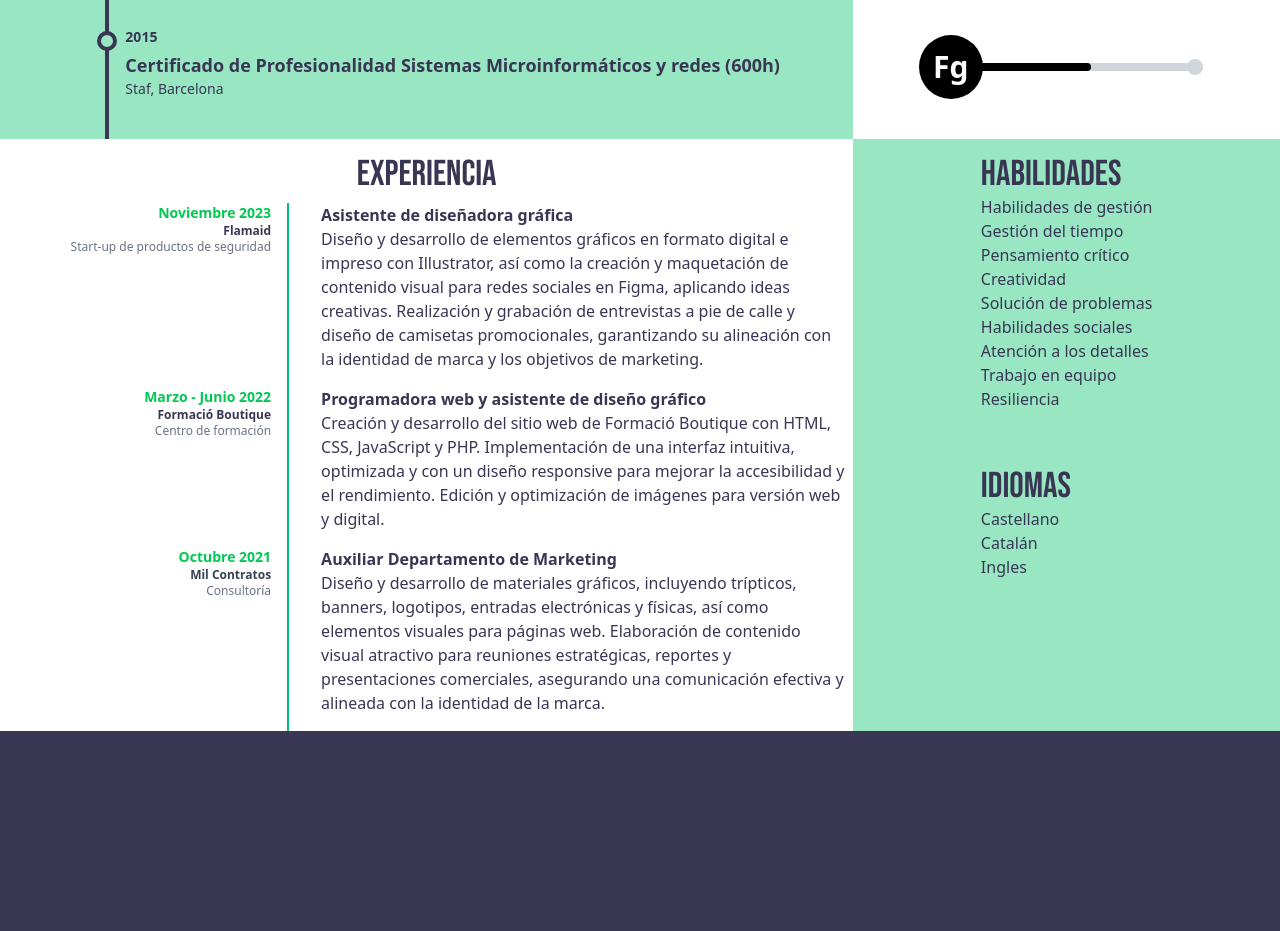
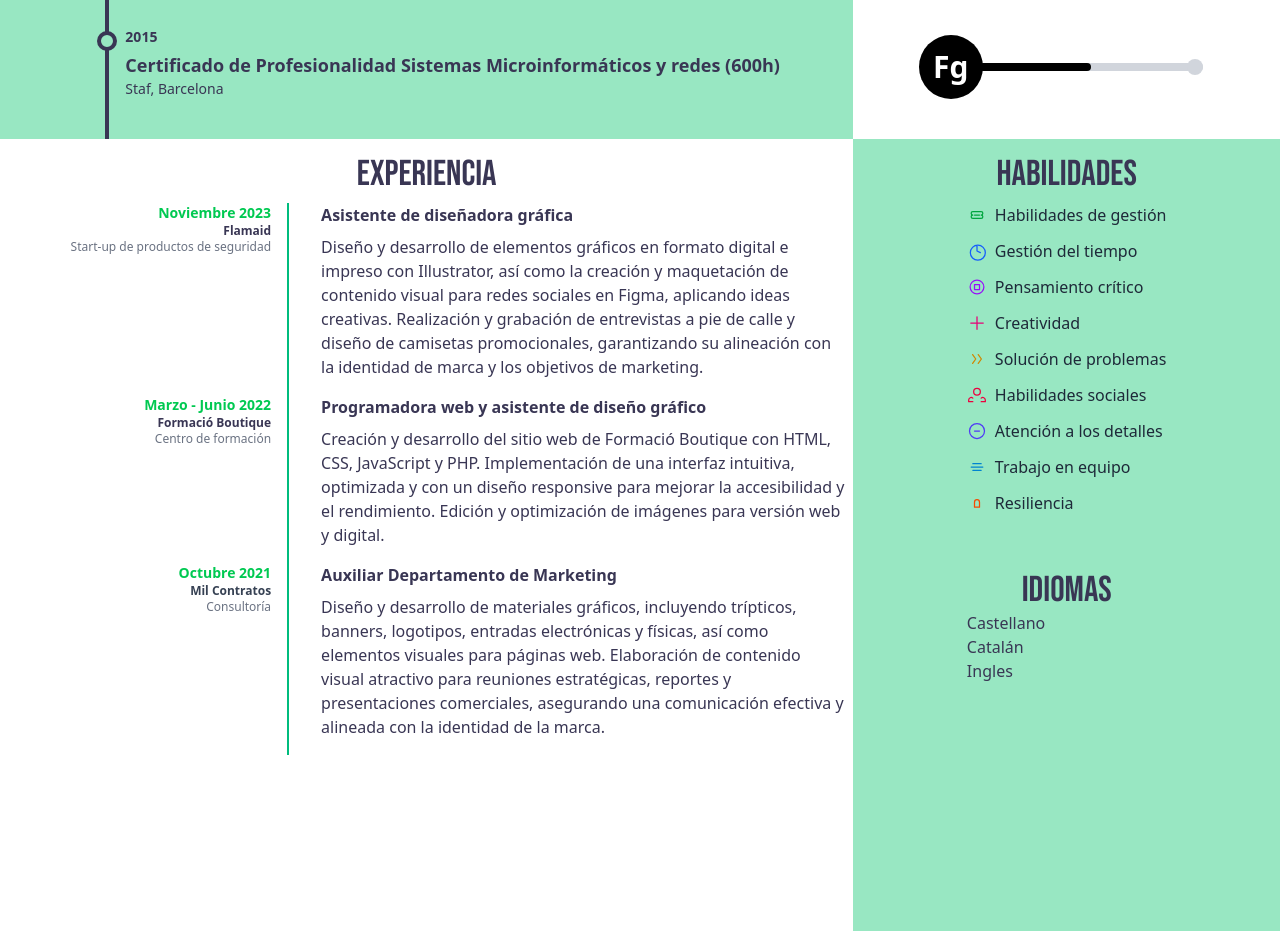
Before and after one commit to ldominguezz/personalproject, a website: page index.html in a window 1280 px wide. Shown: the part 1149-2080 px from the top of the page. Before the commit the page ends 1880 px from the top, so only its background shows below. Drawn offline with nearby package versions, Linux system fonts and the light colour scheme.

Commit message:
Añadido habilidades y idiomas

```diff
--- a/index.html
+++ b/index.html
@@ -15,16 +15,16 @@
     <h1 class="definition text-2xl font-bold font-display -rotate-10 md:text-7xl">Cristina <span
         class="m-4">Becerra</span></h1>
   </header>-->
-  <header
-    class="h-30 md:h-70 flex flex-row justify-around items-center text-secondary w-full relative">
-    <img src="./assets/desierto.webp" alt="" class="mask-b-from-85% mask-b-to-100% object-cover z-0 absolute inset-0 w-full h-full">
-    <span class="text-2xl md:text-7xl font-title z-10">Portfolio</span>
-    <h1 class="definition text-2xl font-bold font-display -rotate-10 md:text-7xl z-10">Cristina <span
+  <header class="h-30 md:h-70 flex flex-row justify-around items-center text-secondary w-full relative">
+    <img src="./assets/desierto.webp" alt=""
+      class="mask-b-from-85% mask-b-to-100% object-cover z-0 absolute inset-0 w-full h-full">
+    <span class="text-2xl md:text-7xl font-title z-0">Portfolio</span>
+    <h1 class="definition text-2xl font-bold font-display -rotate-10 md:text-7xl">Cristina <span
         class="m-4">Becerra</span></h1>
   </header>
   <main>
     <!--Presentación-->
-    <section class="grid grid-cols-1 md:grid-cols-2 gap-4 pt-2 md:pt-10 z-10">
+    <section class="grid grid-cols-1 md:grid-cols-2 gap-4 pt-2 md:pt-10">
       <div class="flex flex-col pt-2 md:pt-6">
         <h1 class="text-4xl uppercase font-title ml-18">
           <span class="">¡Hola! Soy</span>
@@ -159,7 +159,7 @@
             <p class="text-xs text-gray-500">Start-up de productos de seguridad</p>
           </div>
           <div class="col-span-2 border-l-2 border-emerald-500 pl-4 pb-4">
-            <p class="text-sm md:text-base font-bold pl-4 ">Asistente de diseñadora gráfica</p>
+            <p class="text-sm md:text-base font-bold pl-4 pb-2">Asistente de diseñadora gráfica</p>
             <p class="text-sm md:text-base text-primary pl-4">
               Diseño y desarrollo de elementos gráficos en formato digital e impreso con Illustrator, así como la
               creación y maquetación de contenido visual para redes sociales en Figma, aplicando ideas creativas.
@@ -176,7 +176,7 @@
             <p class="text-xs text-gray-500">Centro de formación</p>
           </div>
           <div class="col-span-2 border-l-2 border-emerald-500 pl-4">
-            <p class="text-sm md:text-base font-bold pl-4">Programadora web y asistente de diseño gráfico</p>
+            <p class="text-sm md:text-base font-bold pl-4 pb-2">Programadora web y asistente de diseño gráfico</p>
             <p class="text-sm md:text-base text-primary pl-4 pb-4">
               Creación y desarrollo del sitio web de Formació Boutique con HTML, CSS, JavaScript y PHP. Implementación
               de una interfaz intuitiva, optimizada y con un diseño responsive para mejorar la accesibilidad y el
@@ -193,7 +193,7 @@
           </div>
           <div class="col-span-2 border-l-2 border-emerald-500 pl-4">
             <!--<div class="w-5 h-5 bg-white border-4 border-primary rounded-full"></div>-->
-            <p class="text-sm md:text-base font-bold pl-4">Auxiliar Departamento de Marketing</p>
+            <p class="text-sm md:text-base font-bold pl-4 pb-2">Auxiliar Departamento de Marketing</p>
             <p class="text-sm md:text-base text-primary pl-4 pb-4">
               Diseño y desarrollo de materiales gráficos, incluyendo trípticos, banners, logotipos, entradas
               electrónicas y físicas, así como elementos visuales para páginas web. Elaboración de contenido visual
@@ -206,22 +206,85 @@
       <div class="flex flex-col items-center md:col-span-1 bg-secondary">
         <div class="grid grid-rows-2 gap-10">
           <div class="row-span-1">
-            <h1 class="text-4xl uppercase pt-4 font-title">Habilidades</h1>
+            <h1 class="text-4xl uppercase pt-4 pb-2 font-title flex justify-center">Habilidades</h1>
             <div class="flex flex-col items-start">
-              <p>Habilidades de gestión</p>
-              <p>Gestión del tiempo</p>
-              <p>Pensamiento crítico</p>
-              <p>Creatividad</p>
-              <p>Solución de problemas</p>
-              <p>Habilidades sociales</p>
-              <p>Atención a los detalles</p>
-              <p>Trabajo en equipo</p>
-              <p>Resiliencia</p>
+              <ul class="space-y-3 text-gray-800">
+                <li class="flex items-center gap-2">
+                  <svg class="w-5 h-5 text-green-600" fill="none" stroke="currentColor" stroke-width="1.5"
+                    viewBox="0 0 24 24">
+                    <path stroke-linecap="round" stroke-linejoin="round"
+                      d="M9 12h6m2 0a2 2 0 100-4H7a2 2 0 100 4m0 0a2 2 0 100 4h10a2 2 0 100-4" />
+                  </svg>
+                  <span class="">Habilidades de gestión</span>
+                </li>
+                <li class="flex items-center gap-2">
+                  <svg class="w-5 h-5 text-blue-600" fill="none" stroke="currentColor" stroke-width="1.5"
+                    viewBox="0 0 24 24">
+                    <path stroke-linecap="round" stroke-linejoin="round"
+                      d="M12 6v6l4 2m6 0a9 9 0 11-18 0 9 9 0 0118 0z" />
+                  </svg>
+                  Gestión del tiempo
+                </li>
+                <li class="flex items-center gap-2">
+                  <svg class="w-5 h-5 text-purple-600" fill="none" stroke="currentColor" stroke-width="1.5"
+                    viewBox="0 0 24 24">
+                    <path stroke-linecap="round" stroke-linejoin="round"
+                      d="M12 20.25c4.556 0 8.25-3.694 8.25-8.25S16.556 3.75 12 3.75 3.75 7.444 3.75 12 7.444 20.25 12 20.25z" />
+                    <path stroke-linecap="round" stroke-linejoin="round" d="M15 9H9v6h6V9z" />
+                  </svg>
+                  Pensamiento crítico
+                </li>
+                <li class="flex items-center gap-2">
+                  <svg class="w-5 h-5 text-pink-600" fill="none" stroke="currentColor" stroke-width="1.5"
+                    viewBox="0 0 24 24">
+                    <path stroke-linecap="round" stroke-linejoin="round" d="M12 4.5v15m7.5-7.5h-15" />
+                  </svg>
+                  Creatividad
+                </li>
+                <li class="flex items-center gap-2">
+                  <svg class="w-5 h-5 text-yellow-600" fill="none" stroke="currentColor" stroke-width="1.5"
+                    viewBox="0 0 24 24">
+                    <path stroke-linecap="round" stroke-linejoin="round"
+                      d="M6.75 6.75L10.5 12l-3.75 5.25M13.5 6.75L17.25 12l-3.75 5.25" />
+                  </svg>
+                  Solución de problemas
+                </li>
+                <li class="flex items-center gap-2">
+                  <svg class="w-5 h-5 text-rose-600" fill="none" stroke="currentColor" stroke-width="1.5"
+                    viewBox="0 0 24 24">
+                    <path stroke-linecap="round" stroke-linejoin="round"
+                      d="M17 20h5v-2a3 3 0 00-5-2.236M7 20H2v-2a3 3 0 015-2.236M12 12a4 4 0 100-8 4 4 0 000 8z" />
+                  </svg>
+                  Habilidades sociales
+                </li>
+                <li class="flex items-center gap-2">
+                  <svg class="w-5 h-5 text-indigo-600" fill="none" stroke="currentColor" stroke-width="1.5"
+                    viewBox="0 0 24 24">
+                    <path stroke-linecap="round" stroke-linejoin="round"
+                      d="M15 12H9m12 0a9 9 0 11-18 0 9 9 0 0118 0z" />
+                  </svg>
+                  Atención a los detalles
+                </li>
+                <li class="flex items-center gap-2">
+                  <svg class="w-5 h-5 text-sky-600" fill="none" stroke="currentColor" stroke-width="1.5"
+                    viewBox="0 0 24 24">
+                    <path stroke-linecap="round" stroke-linejoin="round" d="M7 8h10M7 16h10M5 12h14" />
+                  </svg>
+                  Trabajo en equipo
+                </li>
+                <li class="flex items-center gap-2">
+                  <svg class="w-5 h-5 text-orange-600" fill="none" stroke="currentColor" stroke-width="1.5"
+                    viewBox="0 0 24 24">
+                    <path stroke-linecap="round" stroke-linejoin="round" d="M9 17v-6a3 3 0 116 0v6m-6 0h6" />
+                  </svg>
+                  Resiliencia
+                </li>
+              </ul>
             </div>
           </div>
           <div class="row-span-1">
-            <h1 class="text-4xl uppercase pt-4 font-title">Idiomas</h1>
-            <div class="flex flex-col items-start">
+            <h1 class="text-4xl uppercase pt-4 font-title flex justify-center">Idiomas</h1>
+            <div class="flex flex-col">
               <p>Castellano</p>
               <p>Catalán</p>
               <p>Ingles</p>
```
Also changed, not shown: assets/output.css.
